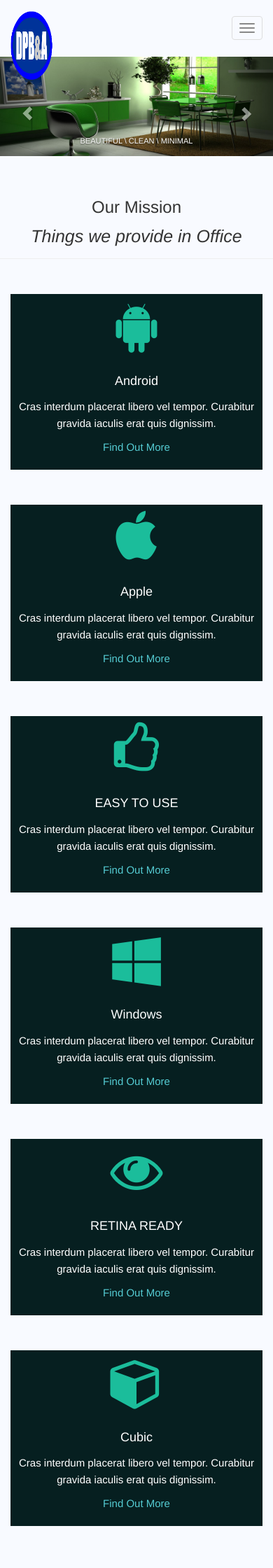
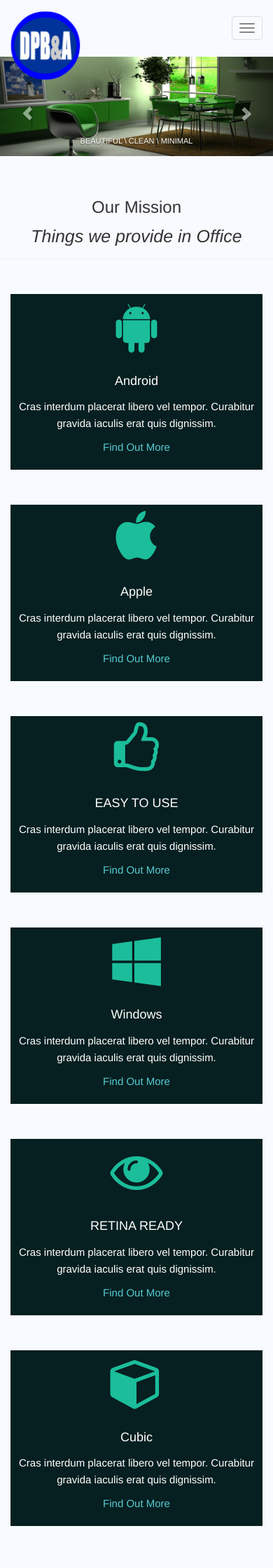
Before and after one commit to DPBandA/dpba, a Jekyll site: the page built from index.html, in a window 390 px wide. Shown: the top 2240 px of the page at 70% size. Built offline with Jekyll 4.4.1, drawn with Linux system fonts in a browser that asks for light colours.

Commit message:
General updates.

```diff
--- a/assets/css/style.css
+++ b/assets/css/style.css
@@ -377,7 +377,7 @@ p.blog-text{
 @media (max-width: 768px){
     .office-logo{
       height: 100px;
-      width: 60px;
+      width: 100px;
   }
 }
 
```
